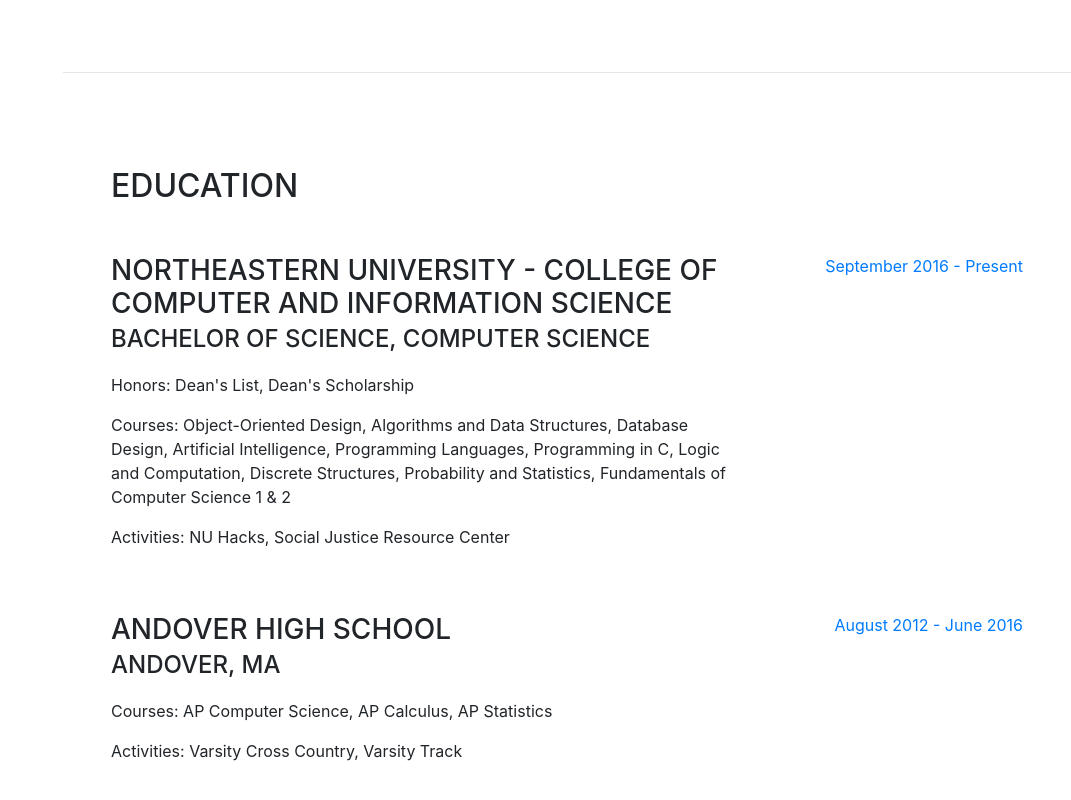
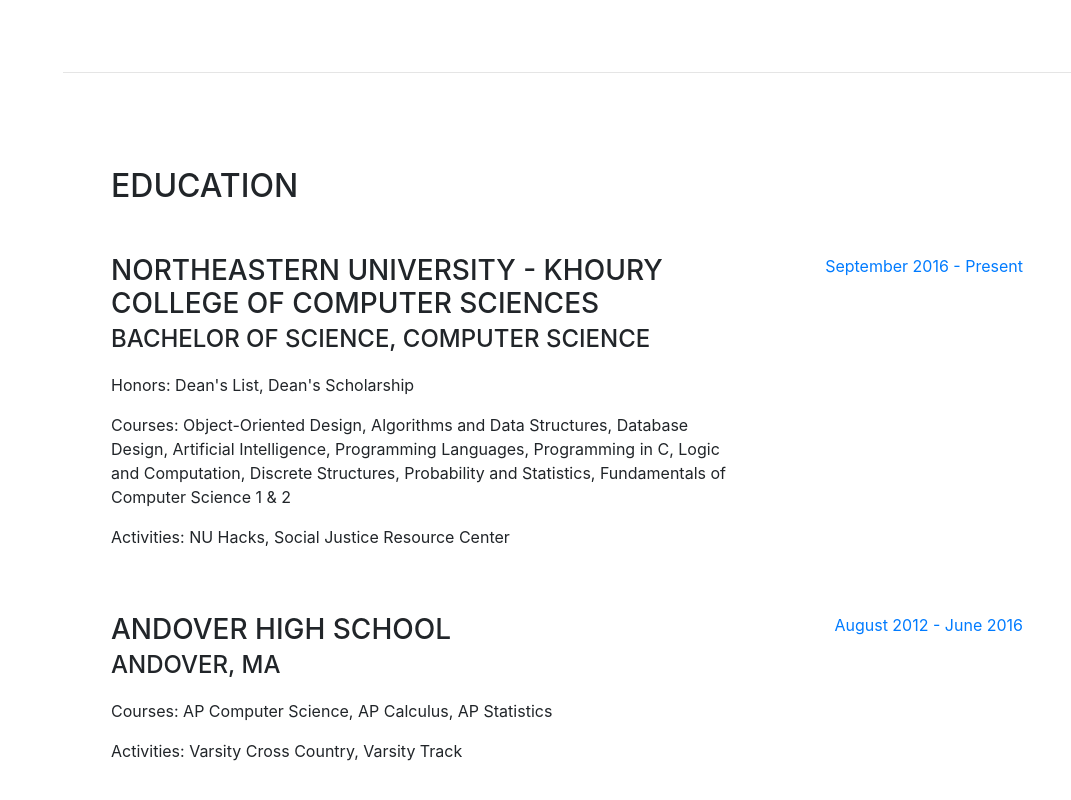
Before and after one commit to PostMacode/postmacode.github.io, a website with bundled scripts: page index.html in a window 1280 px wide. Shown: the part 3220-4020 px from the top of the page, without its empty margins (209-1280 px from the left). Built offline with nearby package versions, Linux system fonts and the light colour scheme; a web font is replaced by a local one.

Commit message:
update academic info

```diff
--- a/index.html
+++ b/index.html
@@ -181,7 +181,7 @@
 
           <div class="resume-item d-flex flex-column flex-md-row mb-5">
             <div class="resume-content mr-auto">
-              <h3 class="mb-0">Northeastern University - College of Computer and Information Science</h3>
+              <h3 class="mb-0">Northeastern University - Khoury College of Computer Sciences</h3>
               <div class="subheading mb-3">Bachelor of Science, Computer Science</div>
               <p>Honors: Dean's List, Dean's Scholarship</p>
               <p>Courses: Object-Oriented Design, Algorithms and Data Structures, Database Design, Artificial Intelligence, Programming Languages, Programming in C, Logic and Computation, Discrete Structures, Probability and Statistics, Fundamentals of Computer Science 1 & 2</p>
```
